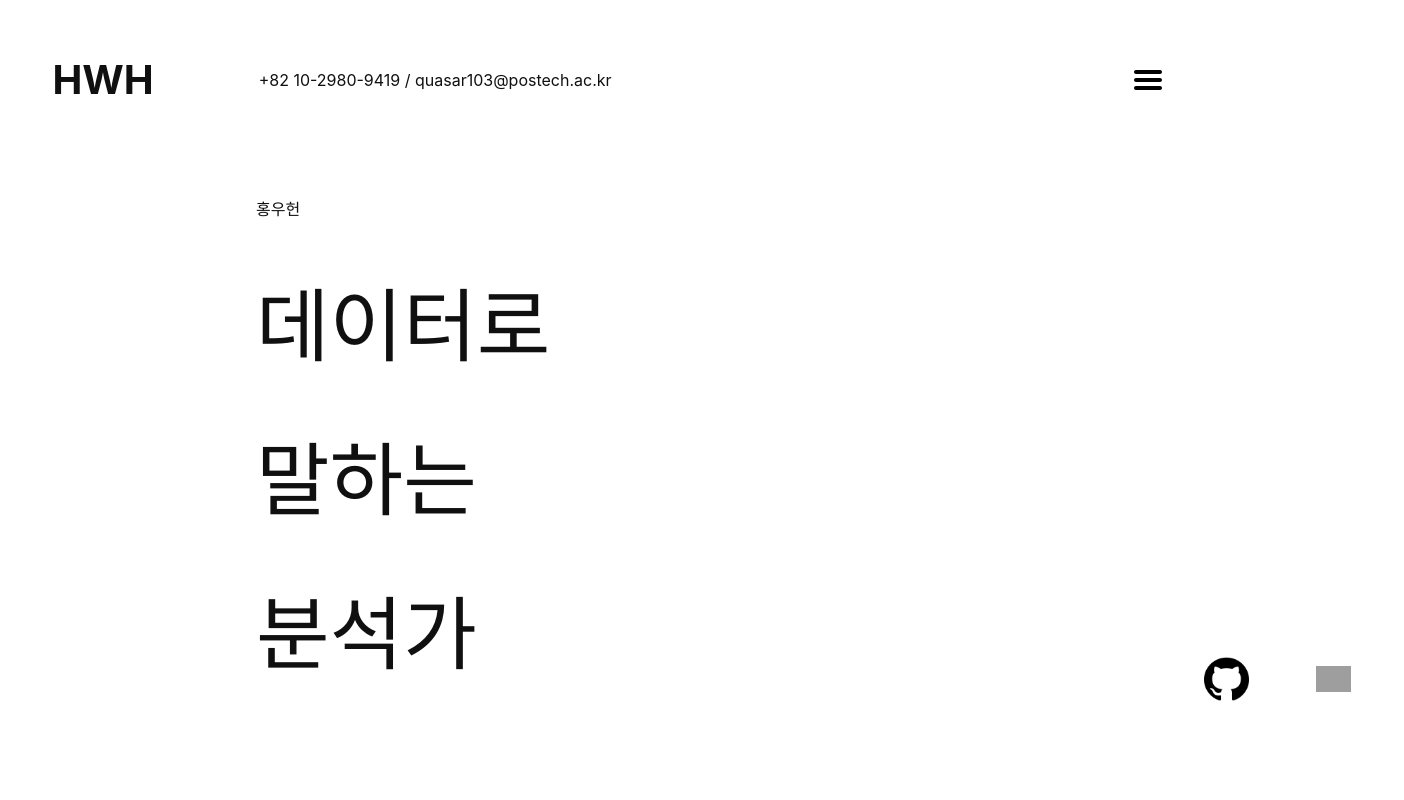
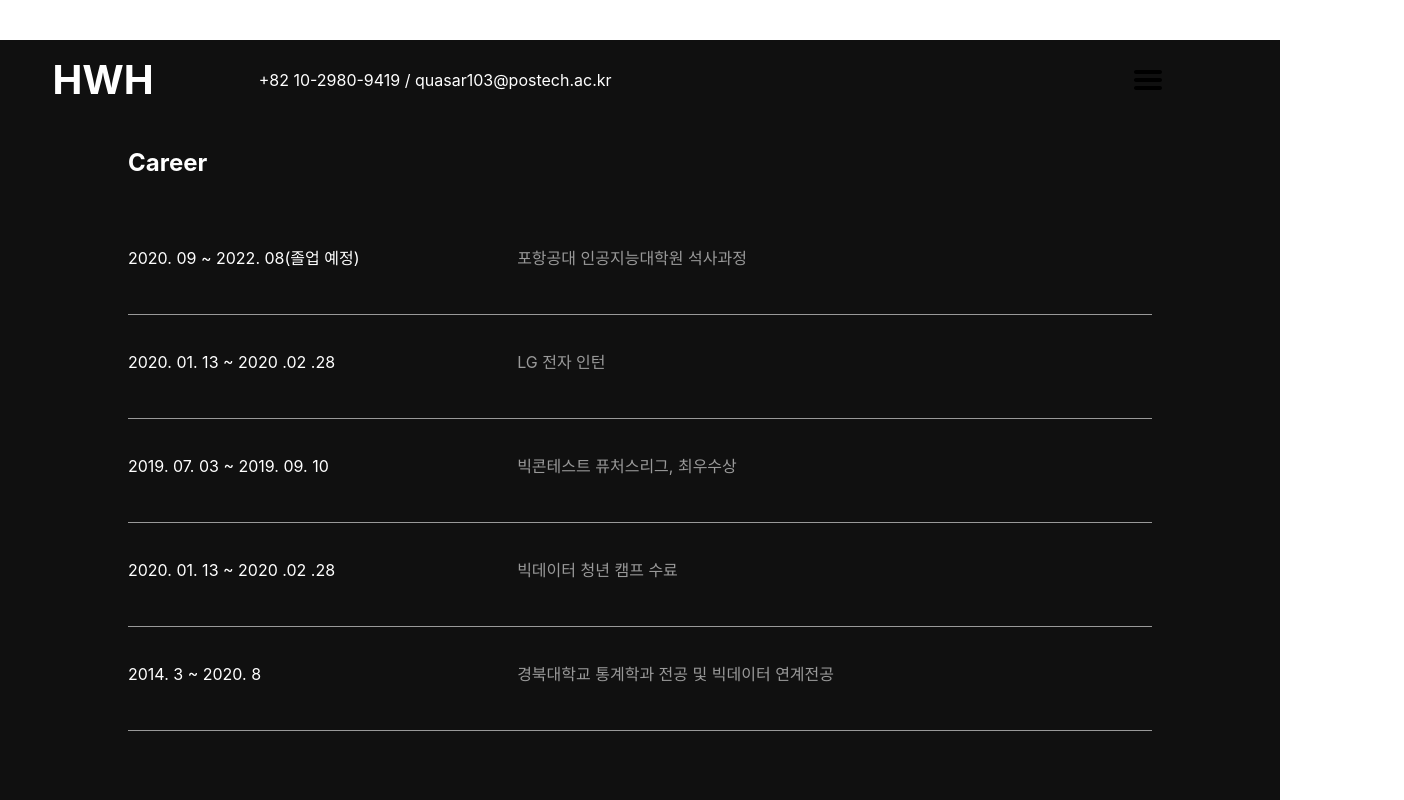
Before and after one commit to WooheonHong/portfolio, a React (Create React App) app in the folder client/: page /SkillSet in a window 1280 px wide. Before the commit this address led to /AboutMe. Shown: the top 800 px of the page, 1404 px wide, since content can reach past the window. Built offline with nearby package versions, Linux system fonts and the light colour scheme; grey boxes are pictures that could not be loaded.

Commit message:
Fix : 에러 일시 수정

```diff
--- a/client/src/Components/Organisms/Header/index.tsx
+++ b/client/src/Components/Organisms/Header/index.tsx
@@ -1,13 +1,21 @@
 import MenuIcon from "@Atoms/Menu";
 import { PAGE_INFO } from "@Constant/.";
+import { useNavigate } from "react-router-dom";
 import { Container, Title, ContentText } from "./style";
 
 const Header = ({ logoText, infoText, pageName = "AboutMe" }: { logoText: string; infoText: string; pageName: string }) => {
   const { fontColor } = PAGE_INFO[pageName];
-
+  const navigator = useNavigate();
   return (
     <Container>
-      <Title color={fontColor}>{logoText}</Title>
+      <Title
+        onClick={() => {
+          navigator("/AboutMe");
+        }}
+        color={fontColor}
+      >
+        {logoText}
+      </Title>
       <ContentText color={fontColor}>{infoText}</ContentText>
       <MenuIcon />
     </Container>
--- a/client/src/Components/Templates/AboutMe/index.tsx
+++ b/client/src/Components/Templates/AboutMe/index.tsx
@@ -3,12 +3,12 @@
 import githubLogo from "@asset/github.png";
 import linkedInLogo from "@asset/linkedIn.png";
 import Logo from "@Atoms/Logo";
-// import { useScroll } from "@Hook/.";
+import { useScroll } from "@Hook/.";
 import { Container, TextContainer, LogoContainer } from "./style";
 
 const AboutMeTemplate = ({ pageName }: { pageName: string }) => {
   const { fontColor } = PAGE_INFO[pageName];
-  // useScroll({ afterPage: "SkillSet" });
+  useScroll({ afterPage: "SkillSet" });
   return (
     <Container>
       <TextContainer>
--- a/client/src/Hook/index.ts
+++ b/client/src/Hook/index.ts
@@ -1,4 +1,3 @@
-/* eslint-disable @typescript-eslint/no-unused-vars */
 import { useEffect, useState } from "react";
 import { useNavigate } from "react-router-dom";
 
@@ -39,11 +38,9 @@
     e.preventDefault();
   }
   useEffect(() => {
-    window.addEventListener("scroll", stopScroll);
-    setTimeout(() => window.removeEventListener("scroll", stopScroll), 1000);
-    return () => {
-      window.removeEventListener("scroll", stopScroll);
-    };
+    setY(window.scrollY);
+    document.addEventListener("scroll", stopScroll);
+    setTimeout(() => document.removeEventListener("scroll", stopScroll), 1000);
   }, []);
 
   useEffect(() => {
```
